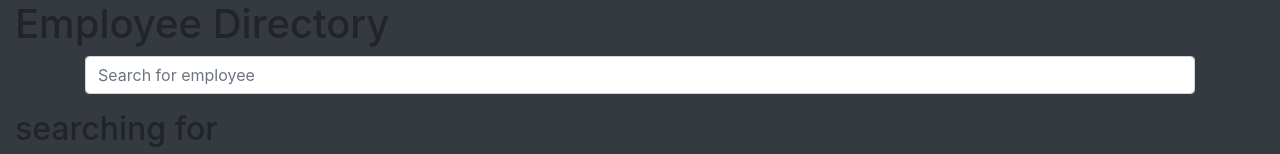
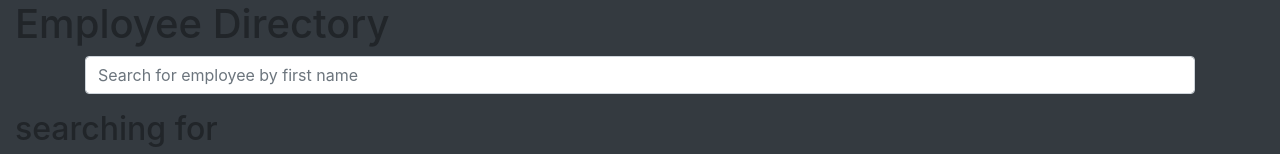
Before and after one commit to millerrich/employee-directory, a React (Create React App) app: page / in a window 1280 px wide. Shown: the top 154 px of the page. Built offline with nearby package versions, Linux system fonts and the light colour scheme; no server answers.

Commit message:
update placeholder in search input, update README.md

```diff
--- a/src/components/Search.js
+++ b/src/components/Search.js
@@ -11,7 +11,7 @@ function SearchForm(props) {
           name="search"
           type="text"
           className="form-control"
-          placeholder="Search for employee"
+          placeholder="Search for employee by first name"
           id="search"
         />
       </div>
```
Also changed, not shown: 2 other files (tests, documents, lock files or other folders).
